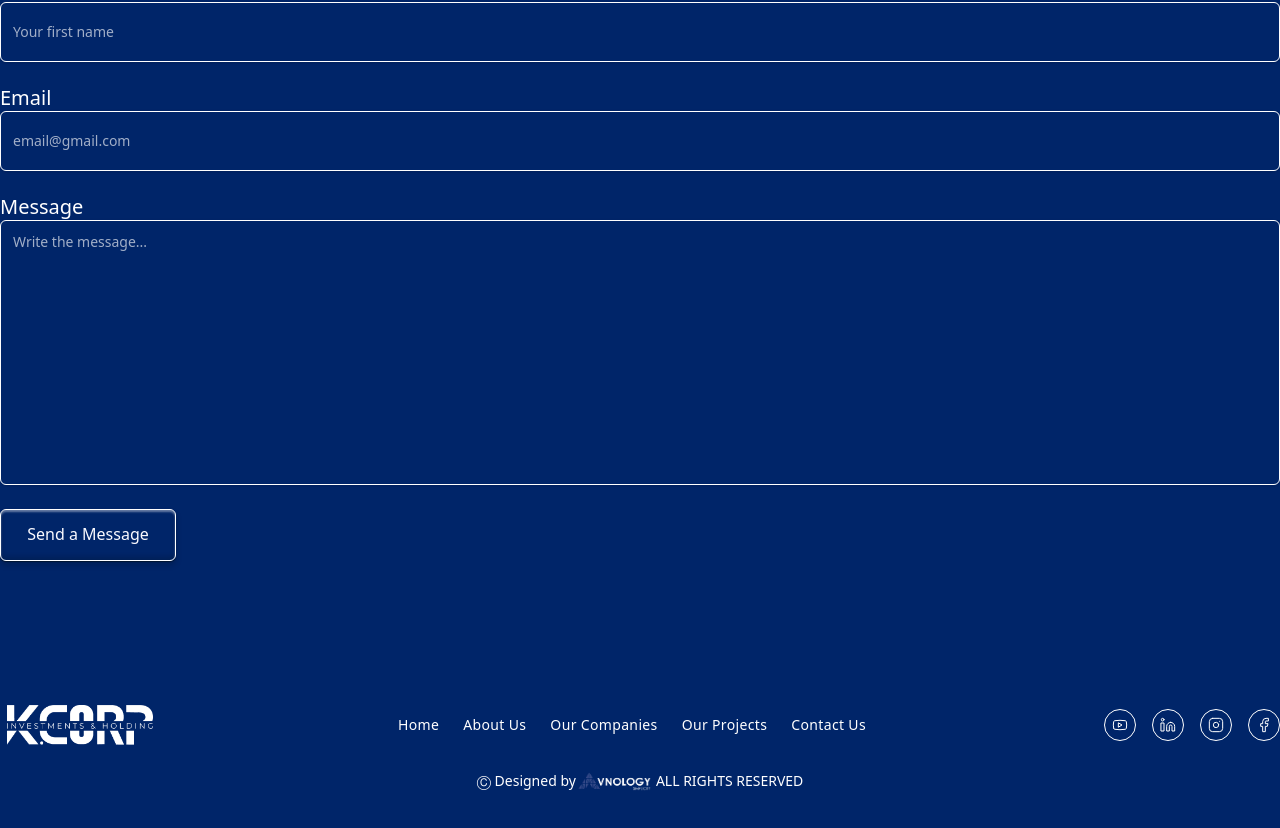
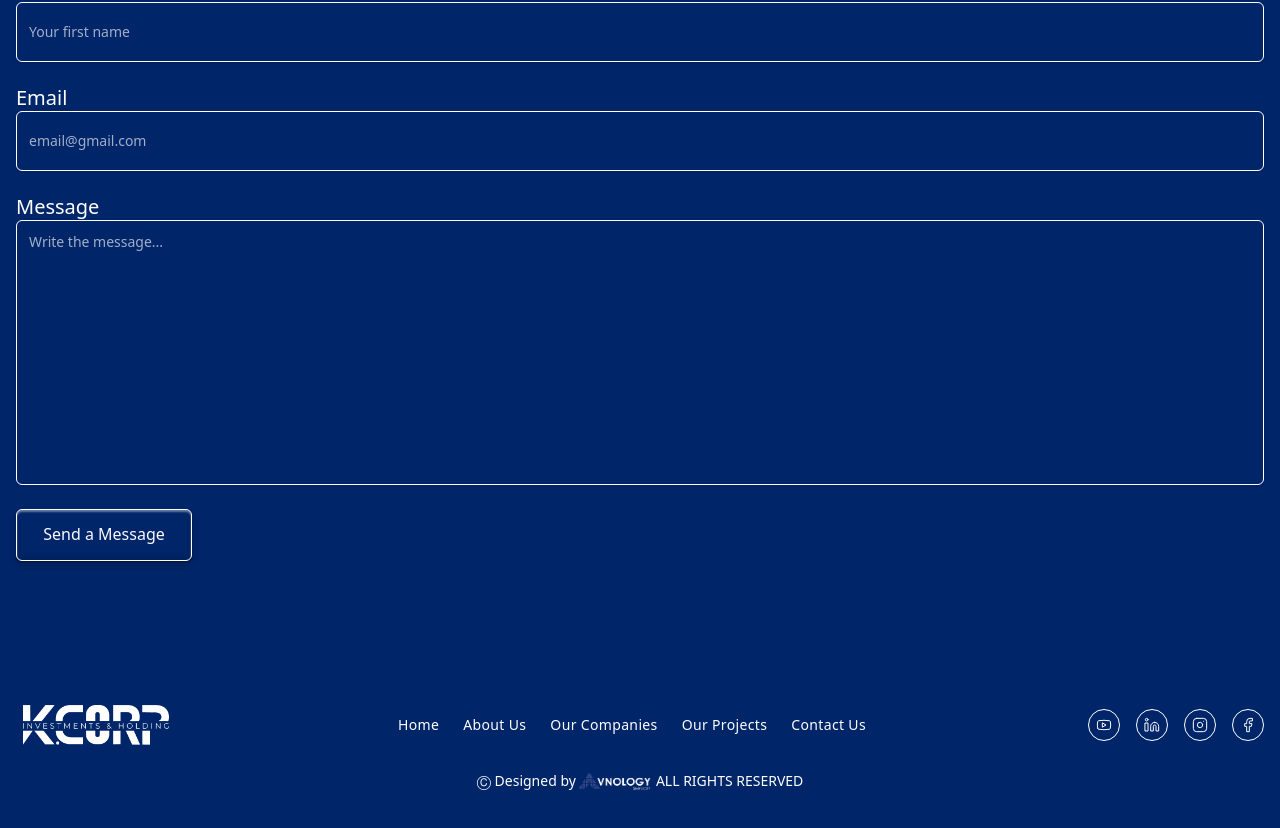
Before and after one commit to avnology/K-Corp, a Next.js app in the folder apps/web/: page / in a window 1280 px wide. Shown: the part 6944-7772 px from the top of the page. Built offline with nearby package versions, Linux system fonts and the light colour scheme; a web font is replaced by a local one.

Commit message:
fix : contact us and footer

```diff
--- a/apps/web/modules/home/components/Footer.tsx
+++ b/apps/web/modules/home/components/Footer.tsx
@@ -10,11 +10,11 @@ import Image from "next/image";
 
 export default function Footer() {
   return (
-    <footer className="w-full  bg-[#002569] md:min-h-[10rem] text-white py-12! ">
+    <footer className="w-full  px-4! bg-[#002569] md:min-h-[10rem] text-white py-12! ">
       <div className=" container mx-auto! flex flex-col justify-center items-center  gap-6">
         <div className="flex flex-col md:flex-row w-full items-center justify-between">
           {" "}
-          <div className="flex-shrink-0">
+          <div className="shrink-0">
             <Image
               height={40}
               width={160}
--- a/apps/web/modules/home/components/contact-us.tsx
+++ b/apps/web/modules/home/components/contact-us.tsx
@@ -64,7 +64,7 @@ const ContactUs = () => {
   };
 
   return (
-    <section className="w-full max-lg:px-5!  bg-[#002569]">
+    <section className="w-full max-lg:px-5! px-4!  bg-[#002569]">
       <div className="py-24! container mx-auto!">
         <h2 className="font-alexandria w-fit font-light md:text-[50px] text-[35px] lg:text-[60px] leading-[48.8px] text-white mb-4!">
           Reach Out to Us
```
